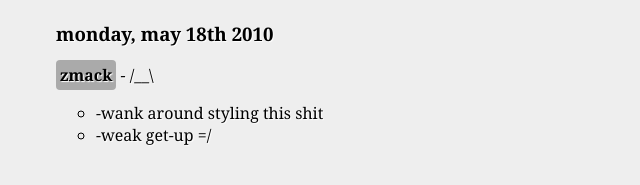
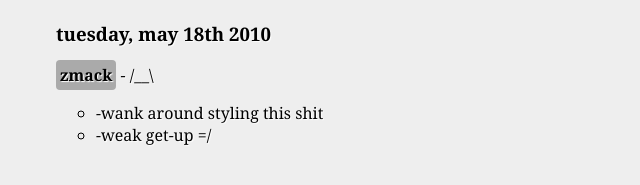
Before and after one commit to zmack/mocofan, a plain HTML site: page status.html in a window 1280 px wide. Shown: the part 219-404 px from the top of the page, 0-640 px from the left. Drawn offline with Linux system fonts and the light colour scheme.

Commit message:
Tuesday, lols

```diff
--- a/status.html
+++ b/status.html
@@ -21,7 +21,7 @@
       </li>
 
       <li>
-        <h3>monday, may 18th 2010</h3>
+        <h3>tuesday, may 18th 2010</h3>
         <div><p><strong class="author">zmack</strong> - /__\</p>
           <ul>
             <li>-wank around styling this shit</li>
```
